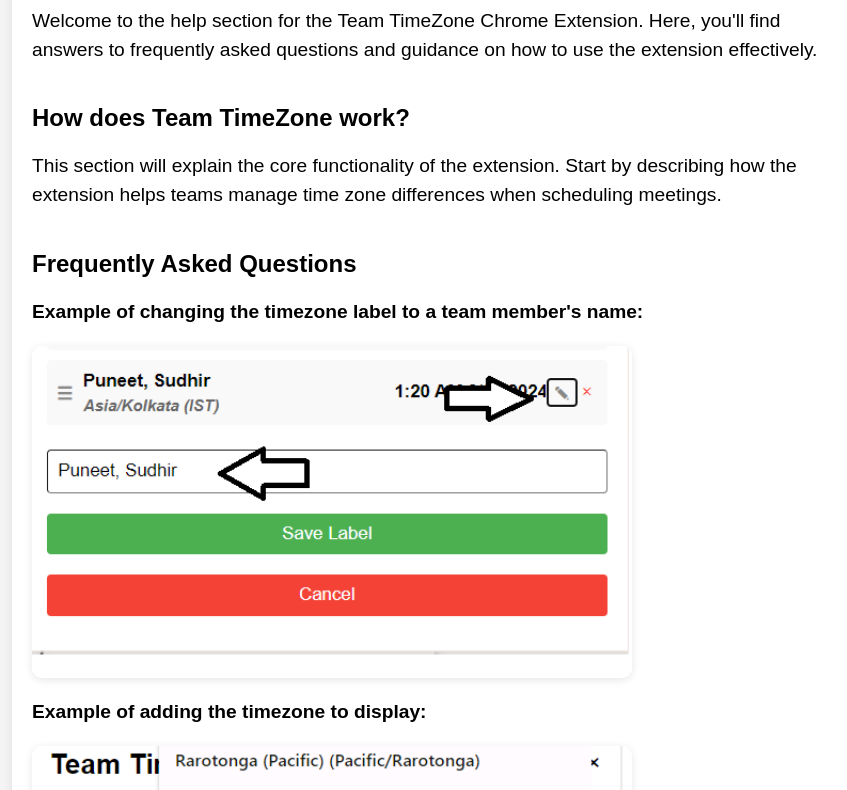
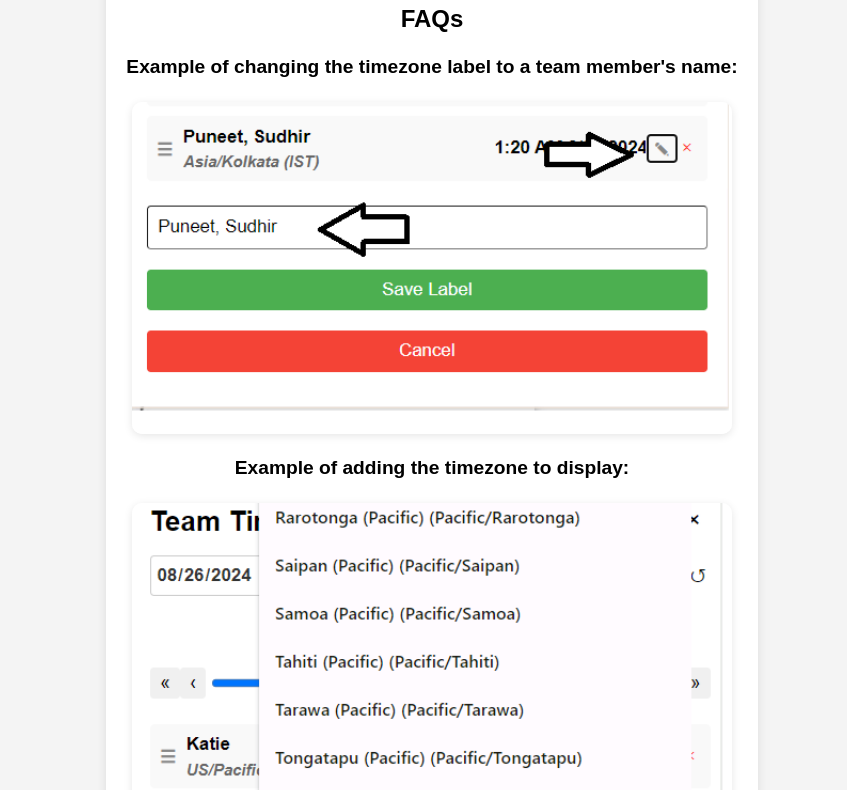
Before and after one commit to bryan80227/bryan80227.github.io, a plain HTML site: page teamtimezone/index.html in a window 1280 px wide. Shown: the part 113-903 px from the top of the page, without its empty margins (208-1055 px from the left). Drawn offline with Linux system fonts and the light colour scheme.

Commit message:
Add files via upload

```diff
--- a/teamtimezone/index.html
+++ b/teamtimezone/index.html
@@ -11,9 +11,9 @@
             margin: 0;
             padding: 0;
             display: flex;
-            flex-direction: column;
+            justify-content: center;
             align-items: center;
-            padding: 20px;
+            min-height: 100vh;
         }
 
         .container {
@@ -22,6 +22,7 @@
             padding: 20px;
             box-shadow: 0 2px 10px rgba(0, 0, 0, 0.1);
             border-radius: 10px;
+            text-align: center;
         }
 
         h1 {
@@ -31,10 +32,12 @@
         p {
             font-size: 1.2em;
             line-height: 1.5;
+            text-align: center;
         }
 
         h2 {
             margin-top: 40px;
+            text-align: center;
         }
 
         .faq-item {
@@ -46,7 +49,7 @@
             max-width: 600px;
             height: auto;
             display: block;
-            margin-top: 10px;
+            margin: 20px auto;
             border-radius: 10px;
             box-shadow: 0 2px 8px rgba(0, 0, 0, 0.1);
         }
@@ -56,12 +59,8 @@
 
     <div class="container">
         <h1>Team TimeZone Help & FAQ</h1>
-        <p>Welcome to the help section for the Team TimeZone Chrome Extension. Here, you'll find answers to frequently asked questions and guidance on how to use the extension effectively.</p>
 
-        <h2>How does Team TimeZone work?</h2>
-        <p>This section will explain the core functionality of the extension. Start by describing how the extension helps teams manage time zone differences when scheduling meetings.</p>
-
-        <h2>Frequently Asked Questions</h2>
+        <h2>FAQs</h2>
 
         <!-- FAQ Item 1 -->
         <div class="faq-item">
```
